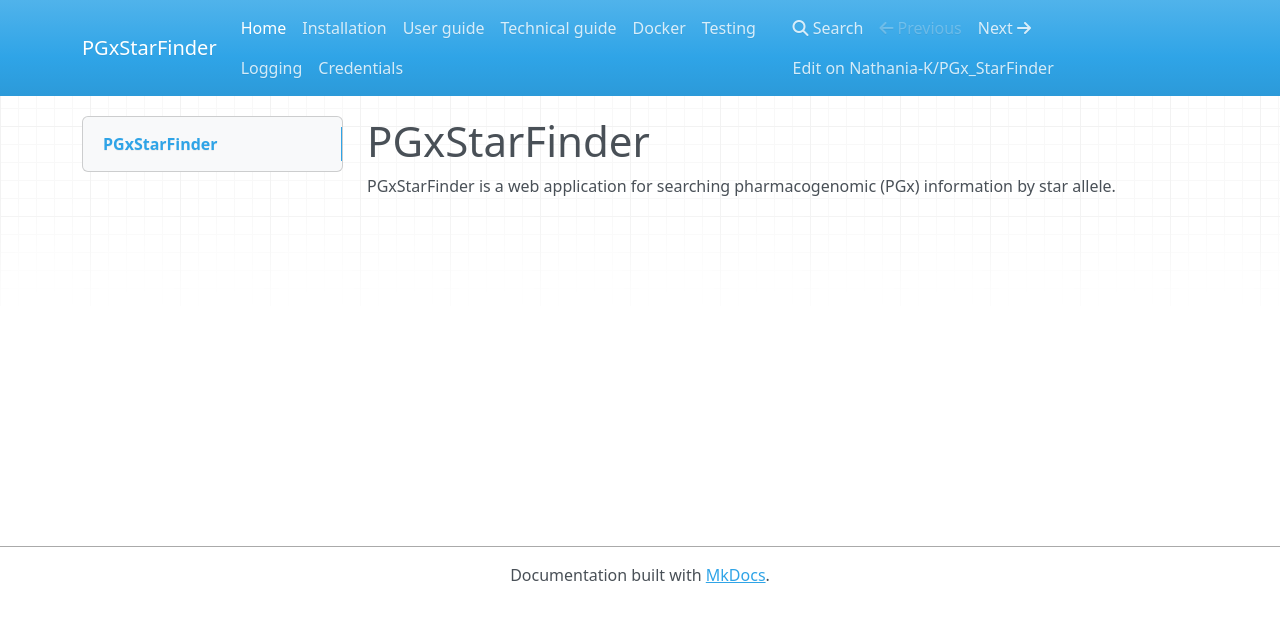
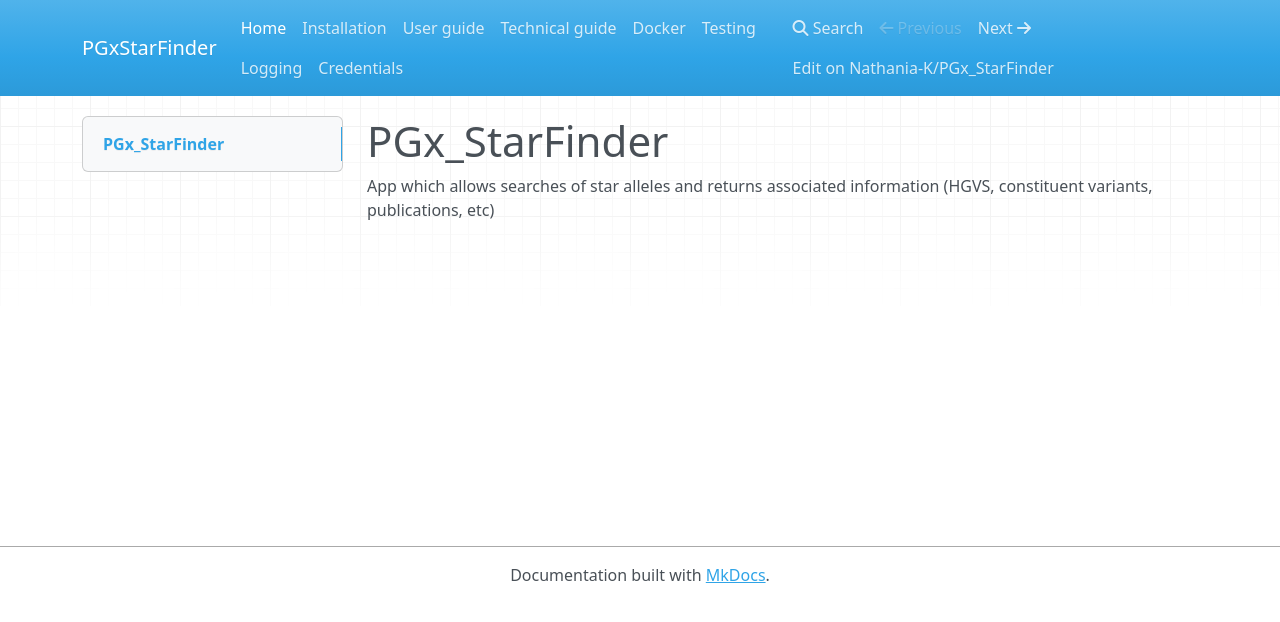
Before and after one commit to Nathania-K/PGx_StarFinder, an MkDocs documentation site: the page built from docs/index.md, in a window 1280 px wide. Shown: the top 622 px of the page. Built offline with MkDocs 1.6.1, drawn with Linux system fonts in a browser that asks for light colours; nearby versions of some CDN libraries.

Commit message:
Add README overview section and include it on the docs home page (Related to #34)

```diff
--- a/README.md
+++ b/README.md
@@ -1,5 +1,7 @@
+<!--overview-start-->
 # PGx_StarFinder
 App which allows searches of star alleles and returns associated information (HGVS, constituent variants, publications, etc)
+<!--overview-end-->
 
 ---
 
--- a/docs/index.md
+++ b/docs/index.md
@@ -1,4 +1 @@
-# PGxStarFinder
-
-PGxStarFinder is a web application for searching pharmacogenomic
-(PGx) information by star allele.
+{% include-markdown "../README.md" start="<!--overview-start-->" end="<!--overview-end-->" %}
```
